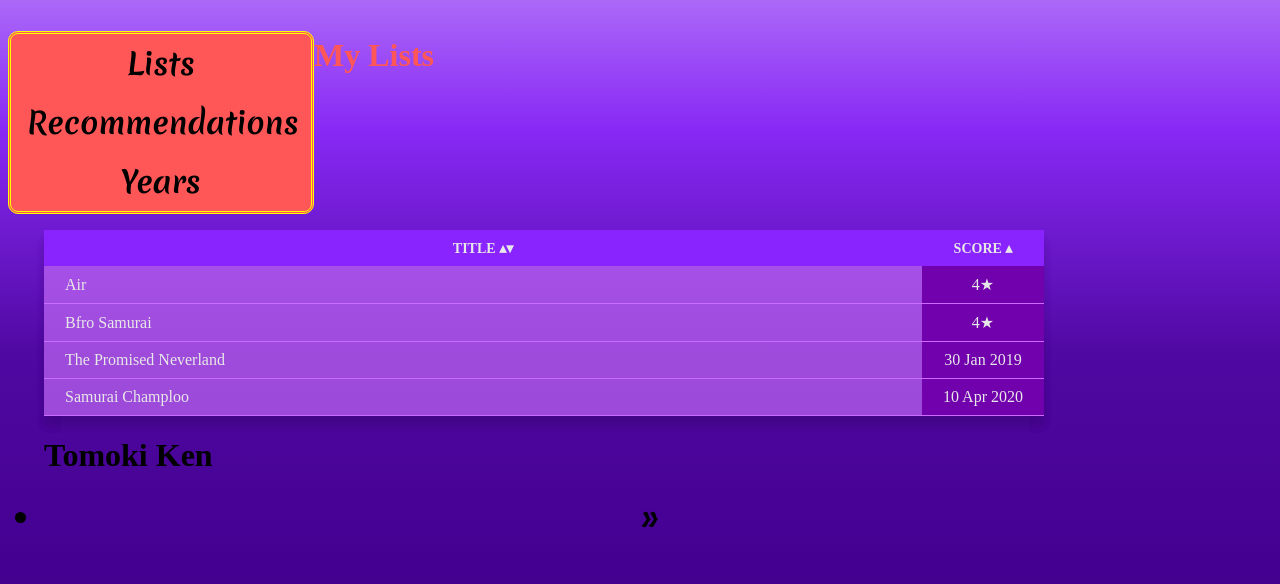
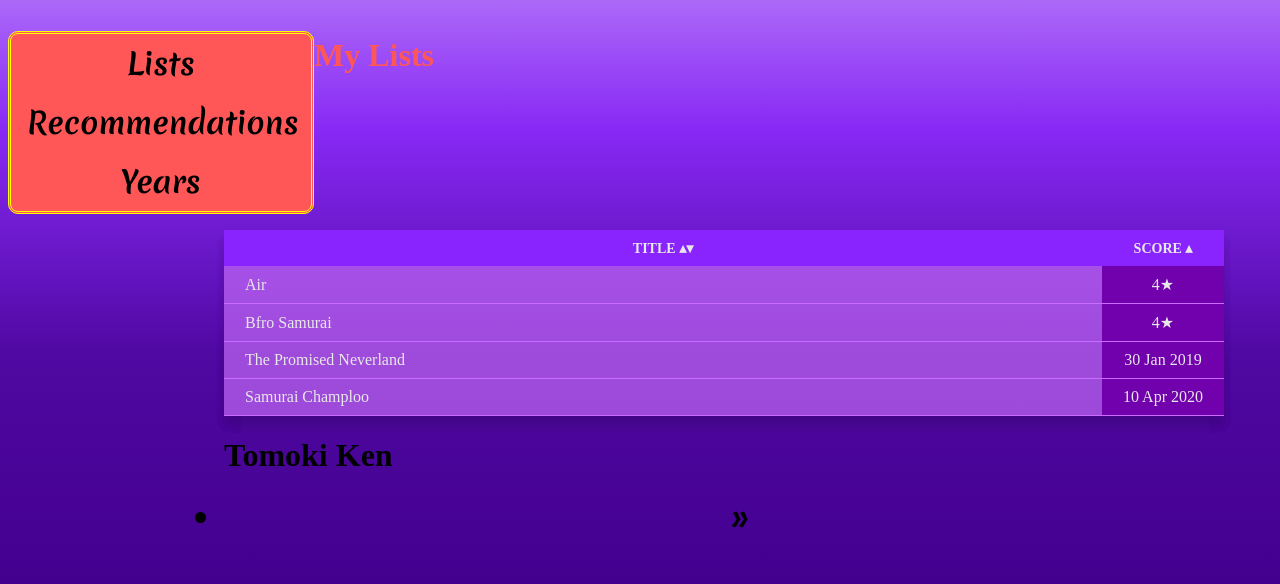
Before and after one commit to Myanimerag/my-animerag.github.io, a Jekyll site: the page built from blog/index.html, in a window 1280 px wide. Shown: the part 326-910 px from the top of the page. Built offline with Jekyll 4.4.1, drawn with Linux system fonts in a browser that asks for light colours; some web fonts are replaced.

Commit message:
Update main.css

```diff
--- a/css/main.css
+++ b/css/main.css
@@ -74,7 +74,7 @@ display: block;
 .atitle {
   font-family: 'Fredericka the Great', cursive;
   color: #ff5757;
-  margin-bottom: -15px;
+  margin-bottom: -8px;
 }
 
   .top {
@@ -106,8 +106,9 @@ position: fixed;
 margin-top: 0px;
 margin-left: -8px;
 }
+
 .afterfixed {
-margin-left:25%;
+margin-left:50%;
 padding:1px 16px;
 font-size:30px;
 }
@@ -126,7 +127,7 @@ padding: 2px 5px;
 
 .home {
 background-color: rgba(255, 255, 255, 0);
-margin-left: 20px;
+margin-left: 200px;
 padding:1px 16px;
 }
 
```
